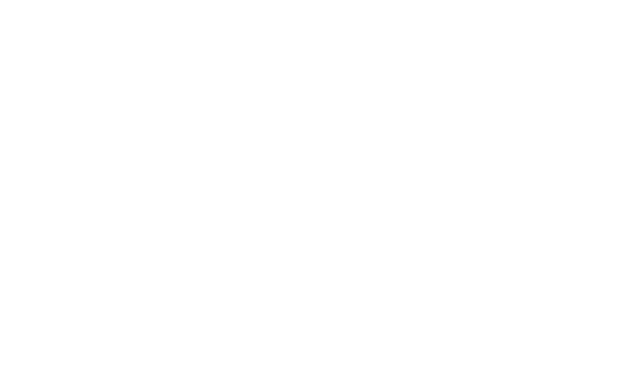
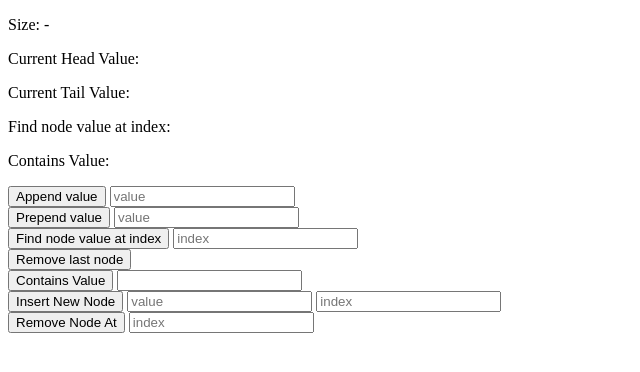
Before and after one commit to HamnaIshaq/linked-list, a plain HTML site: page index.html in a window 1280 px wide. Shown: the whole page, without its empty margins (0-640 px from the left). Drawn offline with Linux system fonts and the light colour scheme.

Commit message:
basic dom to show linked list

```diff
--- a/index.html
+++ b/index.html
@@ -7,5 +7,78 @@
     <title>Linked list</title>
     <script defer src="./linkedList/index.js"></script>
   </head>
-  <body></body>
+  <body>
+    <div class="linked-list"></div>
+    <p>Size: <span class="linked-list-size">-</span></p>
+    <p>Current Head Value: <span class="linked-list-head"></span></p>
+    <p>Current Tail Value: <span class="linked-list-tail"></span></p>
+    <p>
+      Find node value at index:
+      <span class="linked-list-find-node-value-at-index"></span>
+    </p>
+    <p>Contains Value: <span class="linked-list-contains-value"></span></p>
+
+    <div>
+      <div>
+        <button type="button" class="append-node-btn">Append value</button>
+        <input
+          type="text"
+          class="append-node-value-input"
+          placeholder="value"
+        />
+      </div>
+
+      <div>
+        <button type="button" class="prepend-node-btn">Prepend value</button>
+        <input
+          type="text"
+          class="prepend-node-value-input"
+          placeholder="value"
+        />
+      </div>
+
+      <div>
+        <button type="button" class="find-node-at-btn">
+          Find node value at index
+        </button>
+        <input
+          type="text"
+          class="find-node-at-value-input"
+          placeholder="index"
+        />
+      </div>
+
+      <div>
+        <button type="button" class="remove-last-node-btn">
+          Remove last node
+        </button>
+      </div>
+
+      <div>
+        <button type="button" class="contains-value-btn">Contains Value</button>
+        <input type="text" class="contains-value-input" />
+      </div>
+
+      <div>
+        <button type="button" class="insert-new-node-at-btn">
+          Insert New Node
+        </button>
+        <input
+          type="text"
+          class="insert-new-node-value-input"
+          placeholder="value"
+        />
+        <input
+          type="text"
+          class="insert-new-node-index-input"
+          placeholder="index"
+        />
+      </div>
+
+      <div>
+        <button type="button" class="remove-node-at-btn">Remove Node At</button>
+        <input type="text" class="remove-at-input" placeholder="index" />
+      </div>
+    </div>
+  </body>
 </html>
```
